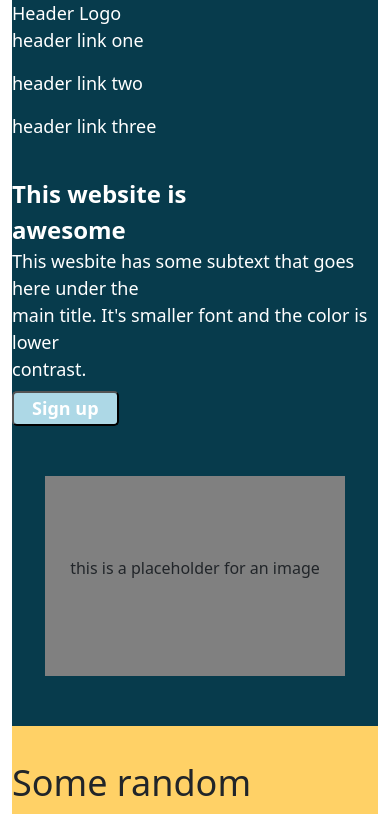
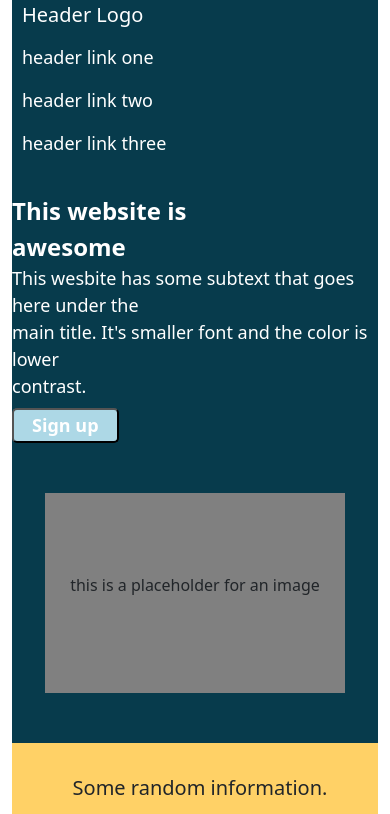
Before and after one commit to Izik-Martinez/landing-page-remake, a plain HTML site: page index.html in a window 390 px wide. Shown: the top 814 px of the page. Drawn offline with nearby package versions, Linux system fonts and the light colour scheme.

Commit message:
Header logo and header links margin-left added in mobile

```diff
--- a/app.css
+++ b/app.css
@@ -458,5 +458,17 @@ padding:0%;
 
    }
 
+   .flex>header{
 
+    font-size: 20px;
+    margin-bottom: 14px;
+    margin-left: 10px;
+
+   }
+
+   .col-sm-4>p{
+
+    margin-left: 10px;
+
+   }
 }
```
